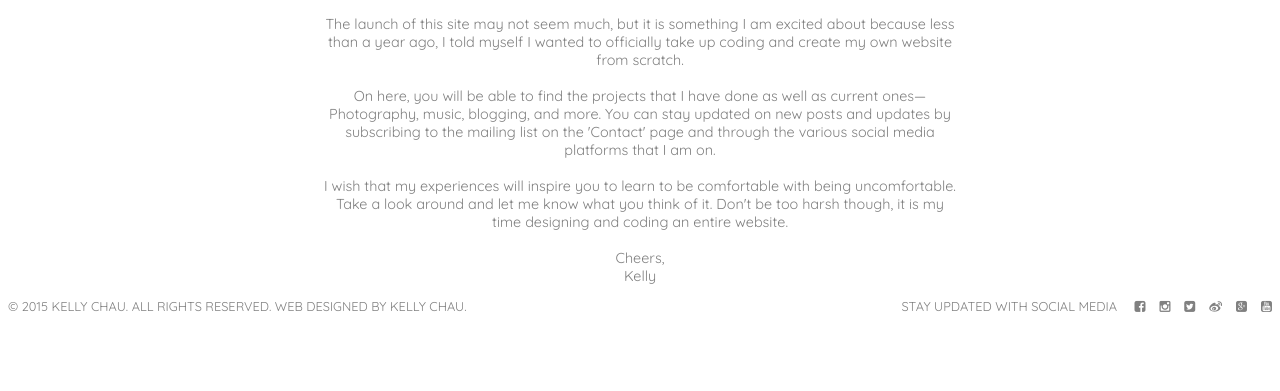
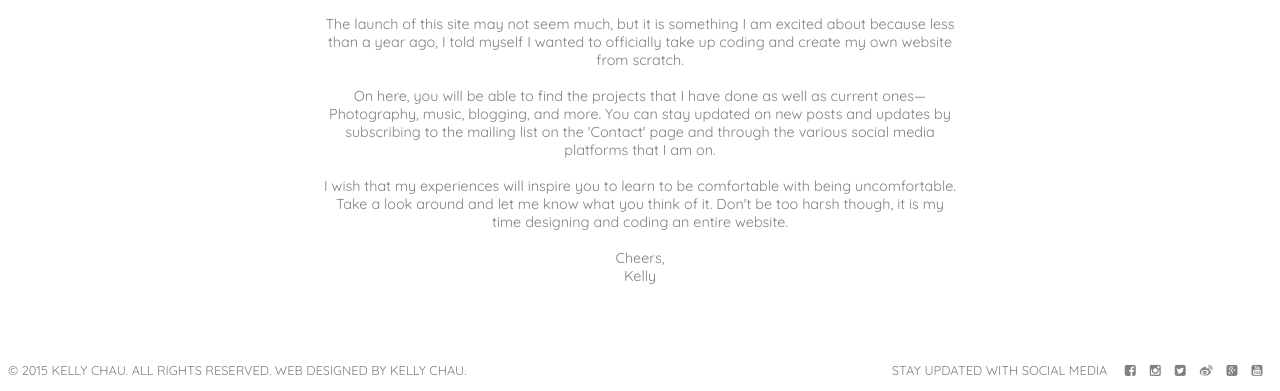
Before and after one commit to Chime92/kelichau.github.io, a PHP site: page / in a window 1280 px wide. Shown: the part 995-1386 px from the top of the page. Before the commit the page ends 1307 px from the top, so only its background shows below. Run offline with PHP 8.4, Linux system fonts and the light colour scheme; some libraries are stand-ins or nearby versions.

Commit message:
Fixed footer distance and width

```diff
--- a/092214.html
+++ b/092214.html
@@ -147,7 +147,7 @@
               <div class=next><a href="092814.html">Next Post</a></div>
              </div>
         </div>
-   <div>
+   <div class="footer">
       <div class="footercontent">
         <p>
           &copy; 2015 <a href="http://www.kellychau.net" target="_blank">Kelly Chau</a>. All Rights Reserved. Web designed by
--- a/092814.html
+++ b/092814.html
@@ -138,7 +138,7 @@
     </div>
   </div>
 
-   <div>
+   <div class="footer">
       <div class="footercontent">
         <p>
           &copy; 2015 <a href="http://www.kellychau.net" target="_blank">Kelly Chau</a>. All Rights Reserved. Web designed by
--- a/100914.html
+++ b/100914.html
@@ -160,7 +160,7 @@
 
 
 
-   <div>
+   <div class="footer">
       <div class="footercontent">
         <p>
           &copy; 2015 <a href="http://www.kellychau.net" target="_blank">Kelly Chau</a>. All Rights Reserved. Web designed by
--- a/101714.html
+++ b/101714.html
@@ -120,7 +120,7 @@
             </div>
             </div>
             </div>
-   <div>
+   <div class="footer">
       <div class="footercontent">
         <p>
           &copy; 2015 <a href="http://www.kellychau.net" target="_blank">Kelly Chau</a>. All Rights Reserved. Web designed by
--- a/102814.html
+++ b/102814.html
@@ -215,7 +215,7 @@
             </div>
             </div>
 
-   <div>
+   <div class="footer">
       <div class="footercontent">
         <p>
           &copy; 2015 <a href="http://www.kellychau.net" target="_blank">Kelly Chau</a>. All Rights Reserved. Web designed by
--- a/about.html
+++ b/about.html
@@ -73,7 +73,7 @@
               </div>
     </div>
 
-   <div>
+   <div class="footer">
       <div class="footercontent">
         <p>
           &copy; 2015 <a href="http://www.kellychau.net" target="_blank">Kelly Chau</a>. All Rights Reserved. Web designed by
--- a/assets/css/sticky-footer-navbar.css
+++ b/assets/css/sticky-footer-navbar.css
@@ -10,8 +10,8 @@ body {
 }
 .footer {
   position: absolute;
-  width: 100%;
+  width: 98%;
   /* Set the fixed height of the footer here */
-  height: 65px;
+  height: 30px;
   padding-top: 5%;
 }
--- a/blog.html
+++ b/blog.html
@@ -75,7 +75,7 @@
         </div>
    </div>
  </div>
-   <div>
+   <div class="footer">
       <div class="footercontent">
         <p>
           &copy; 2015 <a href="http://www.kellychau.net" target="_blank">Kelly Chau</a>. All Rights Reserved. Web designed by
--- a/blog2.html
+++ b/blog2.html
@@ -73,7 +73,7 @@
         </div>
    </div>
 
-   <div>
+   <div class="footer">
       <div class="footercontent">
         <p>
           &copy; 2015 <a href="http://www.kellychau.net" target="_blank">Kelly Chau</a>. All Rights Reserved. Web designed by
--- a/blog3.html
+++ b/blog3.html
@@ -73,7 +73,7 @@
         </div>
    </div>
  </div>
-   <div>
+   <div class="footer">
       <div class="footercontent">
         <p>
           &copy; 2015 <a href="http://www.kellychau.net" target="_blank">Kelly Chau</a>. All Rights Reserved. Web designed by
--- a/capture.html
+++ b/capture.html
@@ -63,7 +63,7 @@
     </div>
     </div>
 
-   <div>
+   <div class="footer">
       <div class="footercontent">
         <p>
           &copy; 2015 <a href="http://www.kellychau.net" target="_blank">Kelly Chau</a>. All Rights Reserved. Web designed by
--- a/contact.html
+++ b/contact.html
@@ -88,7 +88,7 @@
         </div>
     </div>
 
-   <div>
+   <div class="footer">
       <div class="footercontent">
         <p>
           &copy; 2015 <a href="http://www.kellychau.net" target="_blank">Kelly Chau</a>. All Rights Reserved. Web designed by
--- a/events.html
+++ b/events.html
@@ -64,7 +64,7 @@
     </div>
     </div>
 
-   <div>
+   <div class="footer">
       <div class="footercontent">
         <p>
           &copy; 2015 <a href="http://www.kellychau.net" target="_blank">Kelly Chau</a>. All Rights Reserved. Web designed by
--- a/index.html
+++ b/index.html
@@ -60,7 +60,7 @@
           </div>
     </div>
 
-   <div>
+   <div class="footer">
       <div class="footercontent">
         <p>
           &copy; 2015 <a href="http://www.kellychau.net" target="_blank">Kelly Chau</a>. All Rights Reserved. Web designed by
--- a/landscapes.html
+++ b/landscapes.html
@@ -52,7 +52,7 @@
       </div>
     </div>
 
-   <div>
+   <div class="footer">
       <div class="footercontent">
         <p>
           &copy; 2015 <a href="http://www.kellychau.net" target="_blank">Kelly Chau</a>. All Rights Reserved. Web designed by
--- a/motion.html
+++ b/motion.html
@@ -39,7 +39,7 @@
     </div>
     </div>
 
-   <div>
+   <div class="footer">
       <div class="footercontent">
         <p>
           &copy; 2015 <a href="http://www.kellychau.net" target="_blank">Kelly Chau</a>. All Rights Reserved. Web designed by
--- a/portraits.html
+++ b/portraits.html
@@ -83,7 +83,7 @@
 </div>
 
 
-   <div>
+   <div class="footer">
       <div class="footercontent">
         <p>
           &copy; 2015 <a href="http://www.kellychau.net" target="_blank">Kelly Chau</a>. All Rights Reserved. Web designed by
```
